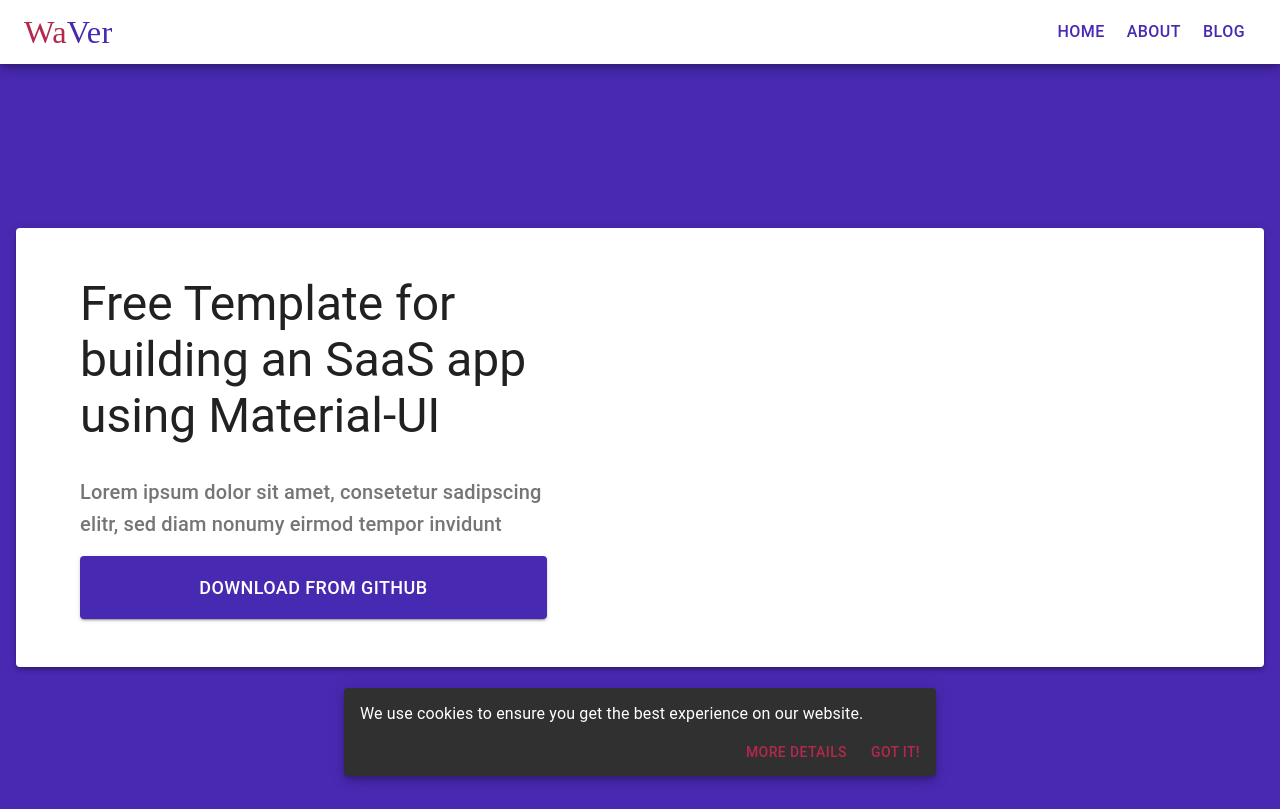
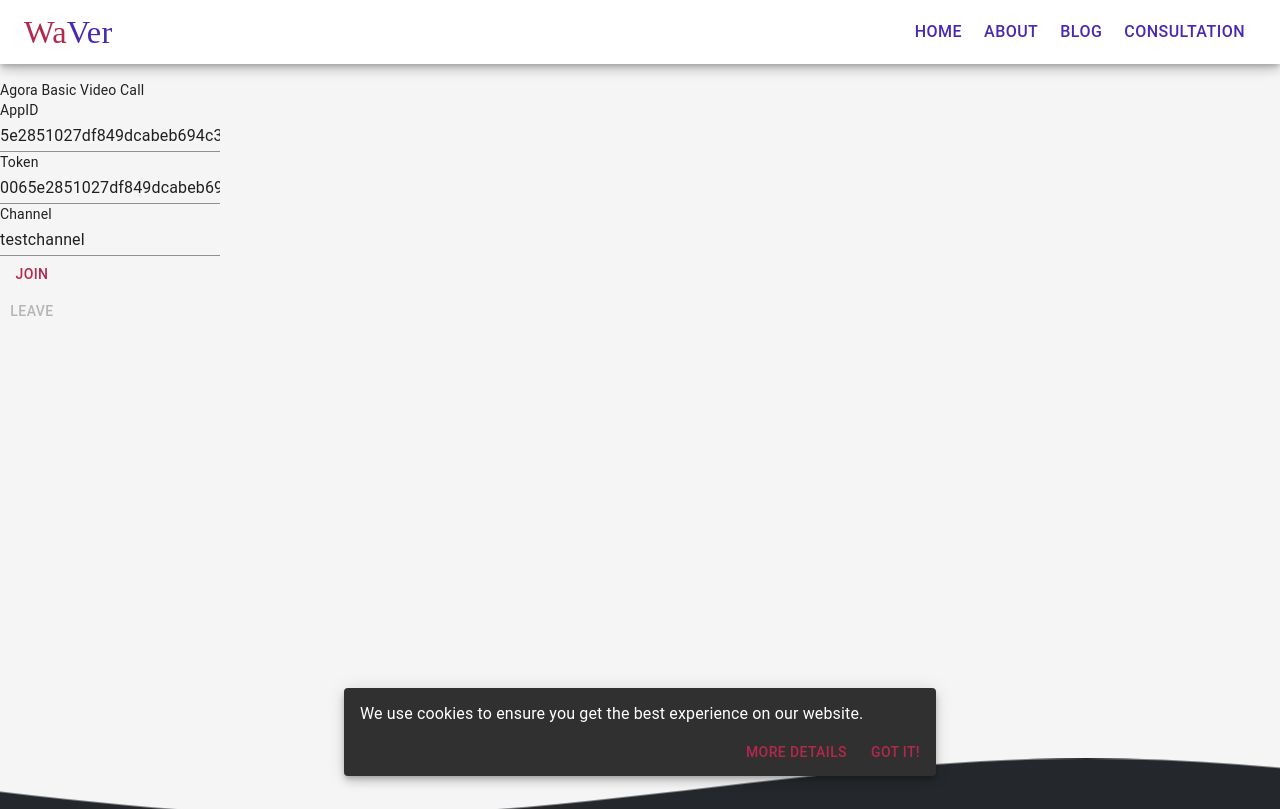
Before and after one commit to codendlearn/coderstarts, a React (Create React App) app: page /consultation in a window 1280 px wide. Shown: the top 809 px of the page. Built offline with nearby package versions, Linux system fonts and the light colour scheme.

Commit message:
Video calling sdk poc

```diff
--- a/package.json
+++ b/package.json
@@ -6,9 +6,6 @@
     "@material-ui/core": "^4.11.1",
     "@material-ui/icons": "^4.9.1",
     "@material-ui/pickers": "^3.2.10",
-    "@testing-library/jest-dom": "^5.11.4",
-    "@testing-library/react": "^11.1.0",
-    "@testing-library/user-event": "^12.1.10",
     "@types/aos": "^3.0.3",
     "@types/classnames": "^2.2.11",
     "@types/jest": "^26.0.15",
@@ -17,6 +14,7 @@
     "@types/react": "^16.9.53",
     "@types/react-dom": "^16.9.8",
     "@types/react-router-dom": "^5.1.6",
+    "agora-rtc-sdk-ng": "^4.1.1",
     "aos": "^2.3.4",
     "classnames": "^2.2.6",
     "js-cookie": "^2.2.1",
--- a/src/App.tsx
+++ b/src/App.tsx
@@ -1,19 +1,10 @@
 import React, {Fragment, Suspense} from 'react'
-import {Route, Switch} from 'react-router-dom'
-import Blog from './pages/Blog'
 import Home from './pages/Home'
 
 function App() {
   return (
     <Suspense fallback={<Fragment />}>
-      <Switch>
-        <Route path="/">
-          <Home />
-        </Route>
-        <Route path="/blog">
-          <Blog />
-        </Route>
-      </Switch>
+      <Home />
     </Suspense>
   )
 }
--- a/src/data/menuItems.tsx
+++ b/src/data/menuItems.tsx
@@ -3,6 +3,7 @@ import HomeIcon from "@material-ui/icons/Home"
 import HowToRegIcon from "@material-ui/icons/HowToReg"
 import React from 'react'
 import Home from '../pages/Home'
+import VideoConsultation from "../pages/videocall/VideoConsultation"
 import {IMenuItem} from "../types/IMenuItem"
 
 export const menuItems: IMenuItem[] = [
@@ -24,4 +25,10 @@ export const menuItems: IMenuItem[] = [
     component: Home,
     icon: <HowToRegIcon className='text-white' />,
   },
+  {
+    title: 'Consultation',
+    path: '/consultation',
+    component: VideoConsultation,
+    icon: <HowToRegIcon className='text-white' />,
+  },
 ]
--- a/src/pages/Home.tsx
+++ b/src/pages/Home.tsx
@@ -1,5 +1,7 @@
+import {createStyles, makeStyles, Theme} from "@material-ui/core"
 import AOS from "aos"
 import "aos/dist/aos.css"
+import classNames from "classnames"
 import React, {useEffect, useState} from 'react'
 import {Route, Switch} from 'react-router-dom'
 import CookieConsent from '../components/CookieConsent'
@@ -10,10 +12,17 @@ import Blog from './Blog'
 import FeatureSection from './home/FeaturesSection'
 import HeadSection from './home/HeadSection'
 import PricingSection from "./home/PricingSection"
+import VideoConsultation from "./videocall/VideoConsultation"
 
 AOS.init({once: true})
 
+const styles = makeStyles((theme: Theme) => createStyles({
+    container: {
+        minHeight: "70vh"
+    }
+}))
 const Home = () => {
+    const classes = styles()
     const [isCookieRulesDialogOpen, setisCookieRulesDialogOpen] = useState<boolean>(false)
     const handleCookieRulesDialogClose = () => {
         setisCookieRulesDialogOpen(false)
@@ -49,20 +58,28 @@ const Home = () => {
             // selectTab={setSelectedTab}
             // openLoginDialog={openLoginDialog}
             // openRegisterDialog={openRegisterDialog}
-            // mobileDrawerOpen={isMobileDrawerOpen}
-            // handleMobileDrawerOpen={handleMobileDrawerOpen}
-            // handleMobileDrawerClose={handleMobileDrawerClose}
             />
-            <div>Test</div>
-            <HeadSection />
-            <FeatureSection />
-            <PricingSection />
 
-            <Switch>
-                <Route path="/blog">
-                    <Blog />
-                </Route>
-            </Switch>
+            <div className={classNames("lg-p-top1", classes.container)}>
+                <Switch>
+                    <Route exact path="/">
+                        <>
+                            <HeadSection />
+                            <FeatureSection />
+                            <PricingSection />
+                        </>
+                    </Route>
+                    <Route exact path="/blog">
+                        <Blog />
+                    </Route>
+                    <Route exact path="/consultation">
+                        <VideoConsultation />
+                    </Route>
+                    <Route exact path="/asdf">
+                        <div>test</div>
+                    </Route>
+                </Switch>
+            </div>
             <Footer />
         </div>
     )
--- a/src/pages/home/HeadSection.tsx
+++ b/src/pages/home/HeadSection.tsx
@@ -105,7 +105,7 @@ const HeadSection = () => {
     const width = useWidth()
     return (
         <Fragment>
-            <div className={classNames("lg-p-top", classes.wrapper)}>
+            <div className={classNames(classes.wrapper)}>
                 <div className={classNames("container-fluid", classes.container)}>
                     <Box display="flex" justifyContent="center" className="row">
                         <Card
--- /dev/null
+++ b/src/pages/videocall/VideoConsultation.tsx
@@ -0,0 +1,86 @@
+import {Button, Input} from '@material-ui/core'
+import React, {useState} from 'react'
+import {leaveCall, startBasicCall} from '../../utils/Agora_RTC'
+
+const VideoConsultation = () => {
+
+    const [appid, setAppid] = useState("5e2851027df849dcabeb694c39b83547")
+    const [channel, setChannel] = useState("testchannel")
+    const [token, setToken] = useState('0065e2851027df849dcabeb694c39b83547IACZz0CTnt/Lo1hLSEzksgubuzFbDOvpuyE74Yk7g9ComupuE8wAAAAAEACVypXNzXDHXwEAAQDScMdf')
+    const [isJoin, setIsJoin] = useState(false)
+
+    const handleClickJoin = () => {
+        if (!appid || !channel || !token) {
+            if (!appid) {
+                //openNotification('appid')
+            }
+            if (!channel) {
+                //openNotification('channel')
+            }
+            if (!token) {
+                //openNotification('token')
+            }
+            return
+        }
+
+        let options = {
+            appId: appid,
+            channel: channel,
+            token: token,
+        }
+        startBasicCall(options)
+        console.log('join channel success')
+        setIsJoin(true)
+    }
+
+    const handleClickLeave = () => {
+        leaveCall()
+        console.log('client leaves channel success')
+        setIsJoin(false)
+    }
+
+    return (
+        <div className='home-box'>
+            <div className='title-box'>
+                <span id='title-agora'>Agora Basic Video Call</span>
+                <a href="https://github.com/AgoraIO/Basic-Video-Call/tree/master/One-to-One-Video/Agora-Web-Tutorial-1to1-React-NG" className="aperture">
+                    <span className="github"></span>
+                </a>
+            </div>
+            <div className='message-box'>
+                <div>
+                    <span className='text-agora'>AppID</span>
+                    <div className='input-box'>
+                        <Input placeholder="Enter Appid" value={appid} onChange={(e) => {setAppid(e.target.value)}} />
+                    </div>
+                </div>
+                <div>
+                    <span className='text-agora'>Token</span>
+                    <div className='input-box'>
+                        <Input placeholder="Enter Token" value={token} onChange={(e) => {setToken(e.target.value)}} />
+                    </div>
+                </div>
+                <div>
+                    <span className='text-agora'>Channel</span>
+                    <div className='input-box'>
+                        <Input placeholder="Enter Channel Name" value={channel} onChange={(e) => {setChannel(e.target.value)}} />
+                    </div>
+                </div>
+                <div className='click-box'>
+                    <div className='joinButton'>
+                        <Button color="primary" onClick={handleClickJoin} disabled={isJoin}>Join</Button>
+                    </div>
+                    <div className='leaveButton'>
+                        <Button onClick={handleClickLeave} disabled={!isJoin}>Leave</Button>
+                    </div>
+                </div>
+            </div>
+            <div className='video-agora-box'>
+                <div id='video-agora-local'></div>
+            </div>
+        </div>
+
+    )
+}
+
+export default VideoConsultation
--- /dev/null
+++ b/src/utils/Agora_RTC.ts
@@ -0,0 +1,127 @@
+import AgoraRTC, { IAgoraRTCClient } from 'agora-rtc-sdk-ng'
+import { e } from './e'
+
+interface IRtc {
+  client?: IAgoraRTCClient
+  localAudioTrack: any
+  localVideoTrack: any
+}
+
+const rtc: IRtc = {
+  localAudioTrack: null,
+  localVideoTrack: null,
+}
+
+// const options = {
+//   // Pass your app ID here
+//   appId: "<YOUR APP ID>",
+//   // Set the channel name
+//   channel: "demo_channel_name",
+//   // Pass a token if your project enables the App Certificate
+//   token: null,
+//   // // If not specified, agora will automatically assign one
+//   // uid: null,
+// };
+
+async function startBasicCall(options: {
+  appId: any
+  channel: any
+  token: any
+}) {
+  rtc.client = AgoraRTC.createClient({ mode: 'rtc', codec: 'vp8' })
+  if (rtc.client != null) {
+    // Subscribe to a remote user
+    rtc.client.on('user-published', async (user: any, mediaType: any) => {
+      // Subscribe to a remote user
+      await rtc.client?.subscribe(user, mediaType)
+      console.log('subscribe success')
+
+      if (mediaType === 'video' || mediaType === 'all') {
+        // Get `RemoteVideoTrack` in the `user` object.
+        const remoteVideoTrack = user.videoTrack
+        // Dynamically create a container in the form of a DIV element for playing the remote video track.
+        const playerContainer = document.createElement('div')
+        // Specify the ID of the DIV container. You can use the `uid` of the remote user.
+        playerContainer.id = user.uid
+        console.log('playerContainer', playerContainer)
+        playerContainer.style.width = '320px'
+        playerContainer.style.height = '240px'
+        // document.body.append(playerContainer);
+
+        const videoBox = e('.video-agora-box')
+        videoBox && videoBox.appendChild(playerContainer)
+
+        // Play the remote audio and video tracks
+        // Pass the ID of the DIV container and the SDK dynamically creates a player in the container for playing the remote video track
+        remoteVideoTrack.play(playerContainer.id)
+      }
+
+      if (mediaType === 'audio' || mediaType === 'all') {
+        // Get `RemoteAudioTrack` in the `user` object.
+        const remoteAudioTrack = user.audioTrack
+        // Play the audio track. Do not need to pass any DOM element
+        remoteAudioTrack.play()
+      }
+    })
+
+    rtc.client.on('user-unpublished', (user: any) => {
+      // Get the dynamically created DIV container
+      const playerContainer = document.getElementById(user.uid)
+      // Destroy the container
+      playerContainer && playerContainer.remove()
+    })
+
+    // Join a channel
+    const uid = await rtc.client.join(
+      options.appId,
+      options.channel,
+      options.token,
+      null
+    )
+
+    // Create and publish the local tracks
+    // Create an audio track from the audio captured by a microphone
+    rtc.localAudioTrack = await AgoraRTC.createMicrophoneAudioTrack()
+    // Create a video track from the video captured by a camera
+    rtc.localVideoTrack = await AgoraRTC.createCameraVideoTrack()
+
+    const localPlayer = document.createElement('div')
+    localPlayer.id = uid + ''
+    console.log('localPlayer', localPlayer)
+    localPlayer.style.width = '320px'
+    localPlayer.style.height = '240px'
+
+    const videoBox = e('#video-agora-local')
+    videoBox && videoBox.appendChild(localPlayer)
+
+    rtc.localVideoTrack.play(localPlayer.id)
+
+    // Publish the local audio and video tracks to the channel
+    await rtc.client.publish([rtc.localAudioTrack, rtc.localVideoTrack])
+
+    console.log('publish success!')
+    console.log('rtc.client', rtc.client)
+  }
+}
+
+async function leaveCall() {
+  // Destroy the local audio and video tracks
+  rtc.localAudioTrack.close()
+  rtc.localVideoTrack.close()
+
+  const localPlayer = document.getElementById(rtc.client?.uid?.toString() ?? '')
+  localPlayer && localPlayer.remove()
+
+  // Traverse all remote users
+  rtc.client &&
+    rtc.client.remoteUsers.forEach((user: any) => {
+      // Destroy the dynamically created DIV container
+      const playerContainer = document.getElementById(user.uid)
+      playerContainer && playerContainer.remove()
+    })
+
+  // Leave the channel
+  rtc.client && (await rtc.client.leave())
+}
+
+export { startBasicCall, leaveCall }
--- /dev/null
+++ b/src/utils/e.ts
@@ -0,0 +1,14 @@
+const log = console.log.bind(console)
+
+const e = function (selector: string) {
+  let element = document.querySelector(selector)
+  if (element === null) {
+    let s = `Element not found, selector ${selector} is wrong or js is not in the body`
+    log(s)
+    return null
+  } else {
+    return element
+  }
+}
+
+export { log, e }
```
Also changed, not shown: src/GlobalStyles.tsx (+12 -0 lines), 2 other files (tests, documents, lock files or other folders).
